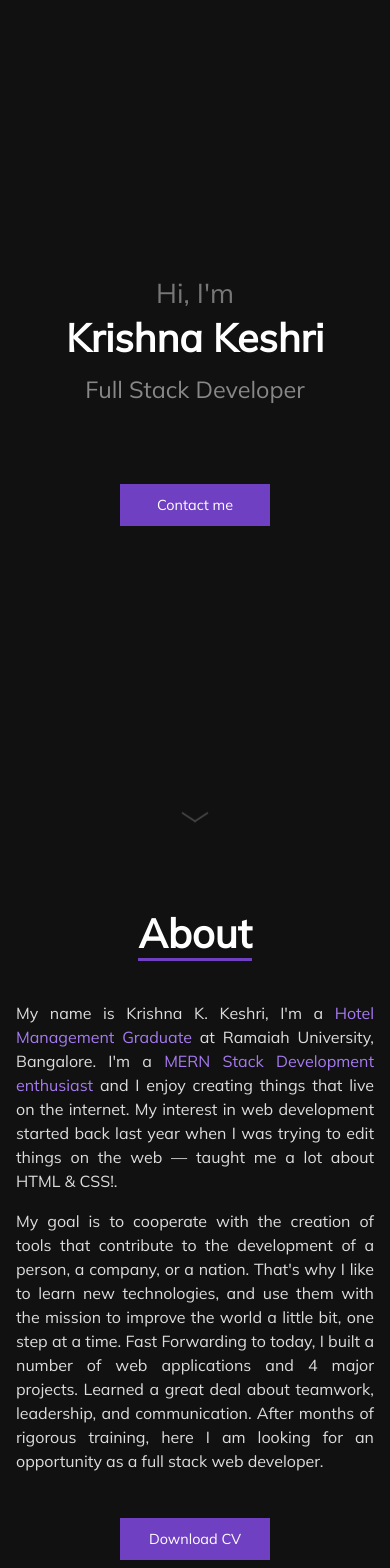
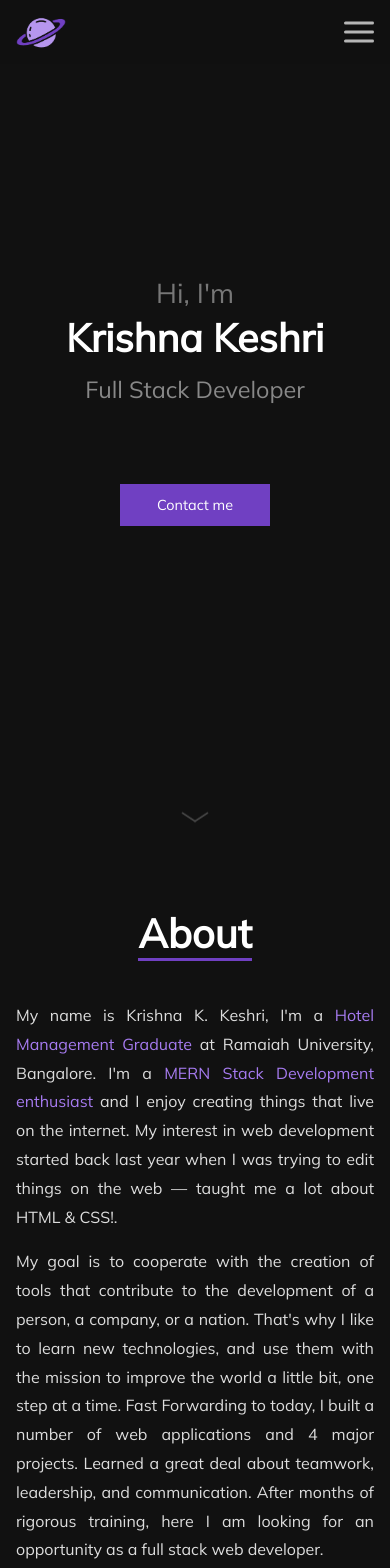
Before and after one commit to KrishnaKumarKeshri96/portfolio-v2, a React (Create React App) app: page / in a window 390 px wide. Shown: the top 1568 px of the page. Built offline with nearby package versions, Linux system fonts and the light colour scheme.

Commit message:
Styling added for mobile view Menu

```diff
--- a/src/App.js
+++ b/src/App.js
@@ -65,6 +65,7 @@ function App() {
   };
 
   window.onload = () => showLoader(1000);
+
   return loading ? (
     <Loader />
   ) : (
--- a/src/scss/main.scss
+++ b/src/scss/main.scss
@@ -13,3 +13,5 @@
 @import "general/section.scss";
 
 @import "sections/about.scss";
+
+@import "sections/mobile-header.scss";
--- a/src/scss/sections/about.scss
+++ b/src/scss/sections/about.scss
@@ -51,9 +51,15 @@
   .about-content {
     width: 100%;
   }
+  .about-text {
+    line-height: 1em;
+  }
 }
 
 @media (max-width: 850px) {
+  .about-text {
+    line-height: 1.5em;
+  }
   .about-content {
     grid-template-columns: 1fr;
 
@@ -71,6 +77,9 @@
 }
 
 @media (max-width: 800px) {
+  .about-text {
+    line-height: 1.8em;
+  }
   .about-content > div {
     width: 100%;
   }
--- /dev/null
+++ b/src/scss/sections/mobile-header.scss
@@ -0,0 +1,40 @@
+.mobile-header {
+	background-color: rgba($gray-1, 0.7);
+	display: none;
+	align-items: center;
+	justify-content: space-between;
+	position: fixed;
+	top: 0;
+	left: 0;
+	width: 100%;
+	height: 4em;
+	z-index: 2000;
+	padding: 0 1.5em;
+
+	img {
+		cursor: pointer;
+	}
+}
+
+.logo {
+	width: 50px;
+	height: 50px;
+}
+
+.burger-close {
+	width: 30px;
+	height: 30px;
+	opacity: 0.7;
+}
+
+@media (max-width: 1000px) {
+	.mobile-header {
+		display: flex;
+	}
+}
+
+@media (max-width: 500px) {
+	.mobile-header {
+		padding: 0 1em;
+	}
+}
```
